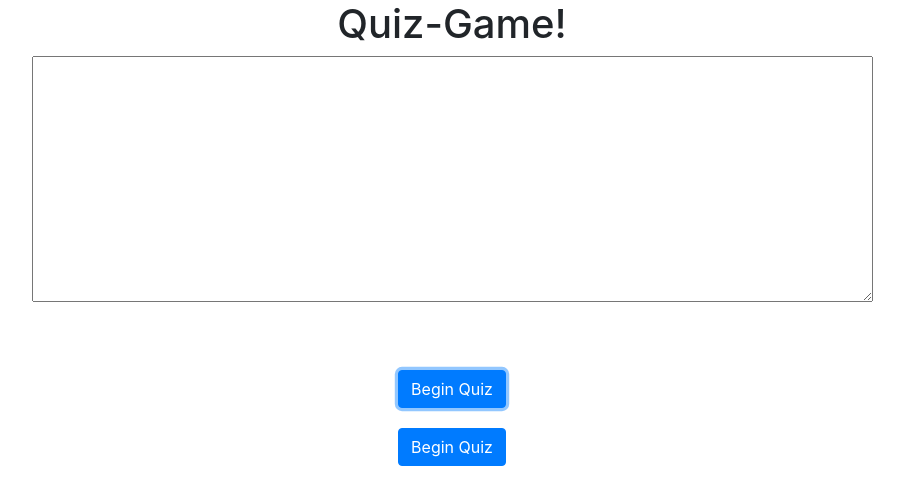
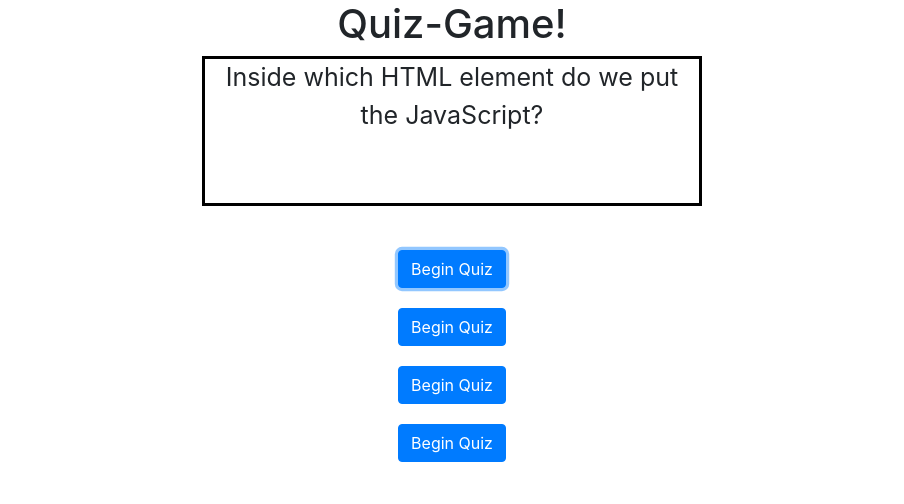
Before and after one commit to peteraugros/QuizGame2, a plain HTML site: page assets/index.html in a window 1280 px wide. Both pictures are taken after a click on the button "Begin Quiz". Shown: the whole page, without its empty margins (188-1092 px from the left). Drawn offline with nearby package versions, Linux system fonts and the light colour scheme.

Commit message:
populated question upon pushing begin game button

```diff
--- a/assets/css.css
+++ b/assets/css.css
@@ -27,3 +27,11 @@ h1{
 #btn4 {
     visibility: hidden;
 }
+#questionSpace{
+    border: 3px solid black;
+    width: 500px;
+    height: 150px;
+    margin-top: 50px;
+    margin: 0 auto;
+    font-size: 25px;
+}
--- a/assets/index.html
+++ b/assets/index.html
@@ -19,8 +19,8 @@
 
 
     <h1 align="center">Quiz-Game!</h1>
-    <div align="center">
-    <textarea rows="10" cols="80" id="textarea" ></textarea><br>
+    <div align="center" id="questionSpace">
+
     </div>
     <br>
     <div align="center">
--- a/assets/quizGame.js
+++ b/assets/quizGame.js
@@ -1,3 +1,38 @@
+//setting variables
+
+
+//array of questions
+var questions = [
+
+    {
+        title: "Inside which HTML element do we put the JavaScript?",
+        choices: ["<script>", "<scripting>", "<javascript>", "<js>"],
+        answer: "<script>"
+    },
+    {
+        title: "Where is the correct place to insert a JavaScript?",
+        choices: ["The <body> section", "The <head> or <body>", "the <head> section", "In the <style> tags"],
+        answer: "The <head> or <body>"
+    },
+    {
+        title: "How do you write 'Hello World' in an alert box?",
+        choices: ["msgBox('Hello World');", "alertBox('Hello World');", "msg('Hello World');", "alert('Hello World');"],
+        answer: "alert('Hello World);"
+    },
+    {
+        title: "How do you call a function in JavaScript?",
+        choices: ["call myFunction", "call function myFunction", "myFunction()", "myFunction"],
+        answer: "myFunction()"
+    }
+];
+
+//making buttons visible and setting up question in text area and setting up questions on buttons
 function setUp(){
+    //making buttons visible
     document.getElementById("btn2").style.visibility = "visible";
+    document.getElementById("btn3").style.visibility = "visible";
+    document.getElementById("btn4").style.visibility = "visible";
+
+    //setting up question
+    document.getElementById("questionSpace").textContent = questions[0].title;
 }
```
